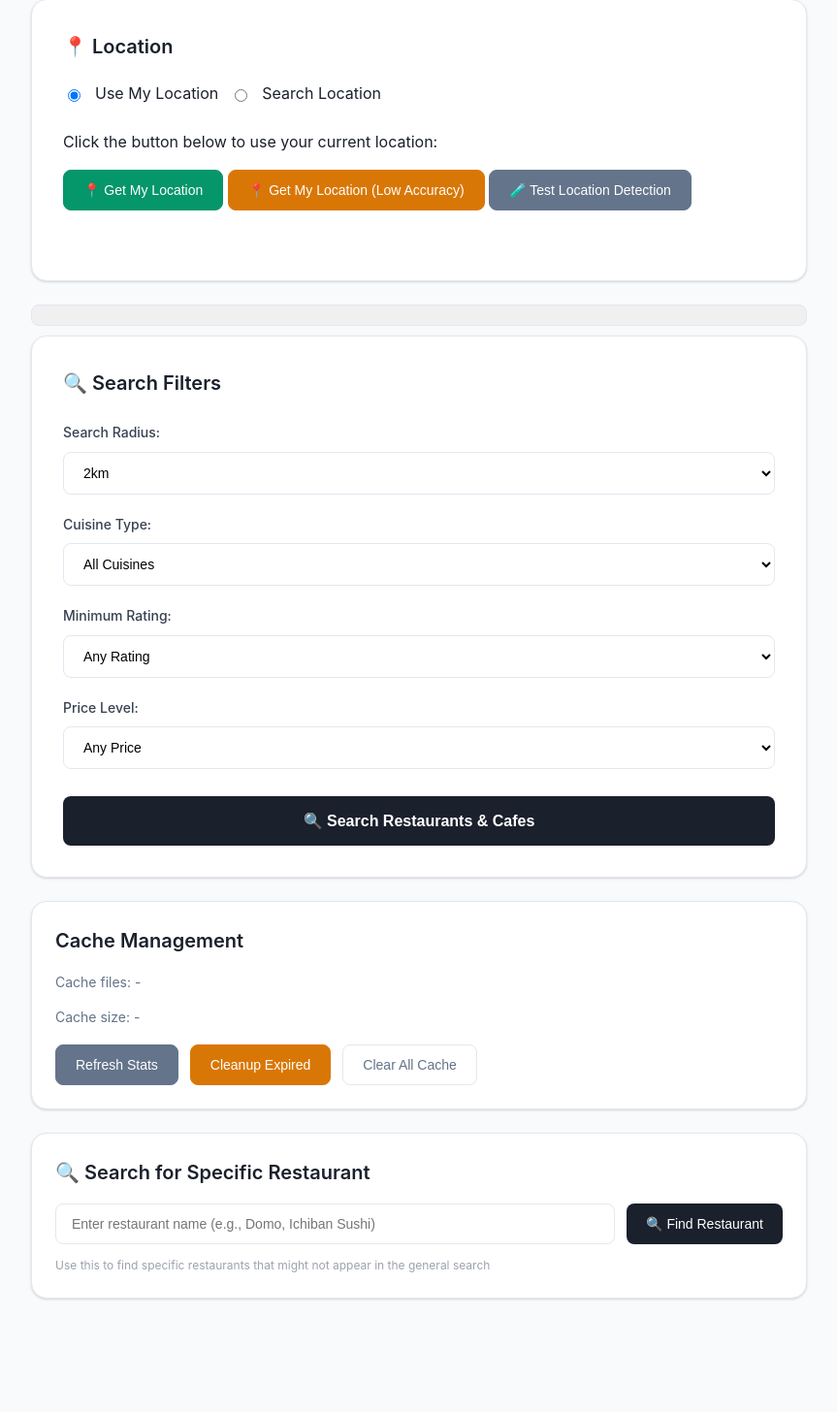
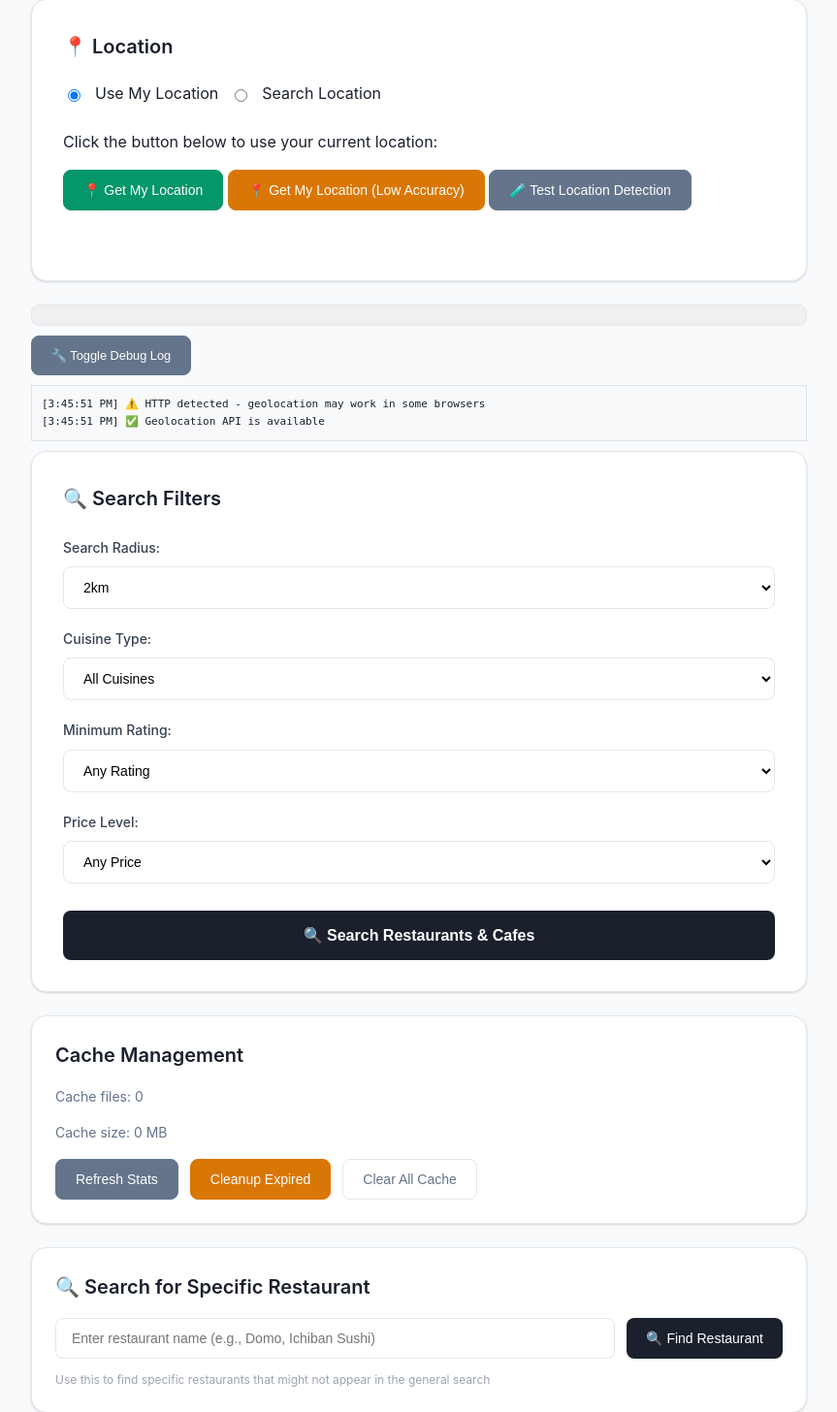
Before and after one commit to noahlimjj/restaurant-discovery, a Flask app: page / in a window 1280 px wide. Shown: the part 252-1708 px from the top of the page at 97% size, without its empty margins (208-1071 px from the left). Before the commit the page ends 1592 px from the top, so only its background shows below. Run offline with Flask 3, Linux system fonts and the light colour scheme.

Commit message:
Fix location detection test button - add debug log functionality

```diff
--- a/templates/index.html
+++ b/templates/index.html
@@ -44,6 +44,12 @@
         </div>
 
         <div id="debug-info" style="background: #f0f0f0; padding: 10px; margin: 10px 0; font-family: monospace; font-size: 12px;"></div>
+
+        <!-- Debug Log -->
+        <div style="margin: 10px 0;">
+            <button onclick="toggleDebugLog()" class="btn btn-secondary" style="font-size: 0.8rem;">🔧 Toggle Debug Log</button>
+        </div>
+        <div id="log" style="background: #f8f9fa; border: 1px solid #dee2e6; padding: 10px; margin: 10px 0; font-family: monospace; font-size: 11px; max-height: 200px; overflow-y: auto; display: none;"></div>
 
         <!-- Filters -->
         <div class="filters">
@@ -146,6 +152,7 @@
         const timestamp = new Date().toLocaleTimeString();
         logDiv.innerHTML += `<div>[${timestamp}] ${message}</div>`;
         logDiv.scrollTop = logDiv.scrollHeight;
+        logDiv.style.display = 'block'; // Show the log when there are messages
     }
 
     // Check if we're on HTTPS
@@ -1016,6 +1023,15 @@
             }
         );
     }
+
+    function toggleDebugLog() {
+        const logDiv = document.getElementById('log');
+        if (logDiv.style.display === 'none') {
+            logDiv.style.display = 'block';
+        } else {
+            logDiv.style.display = 'none';
+        }
+    }
     </script>
 </body>
 </html>
```
